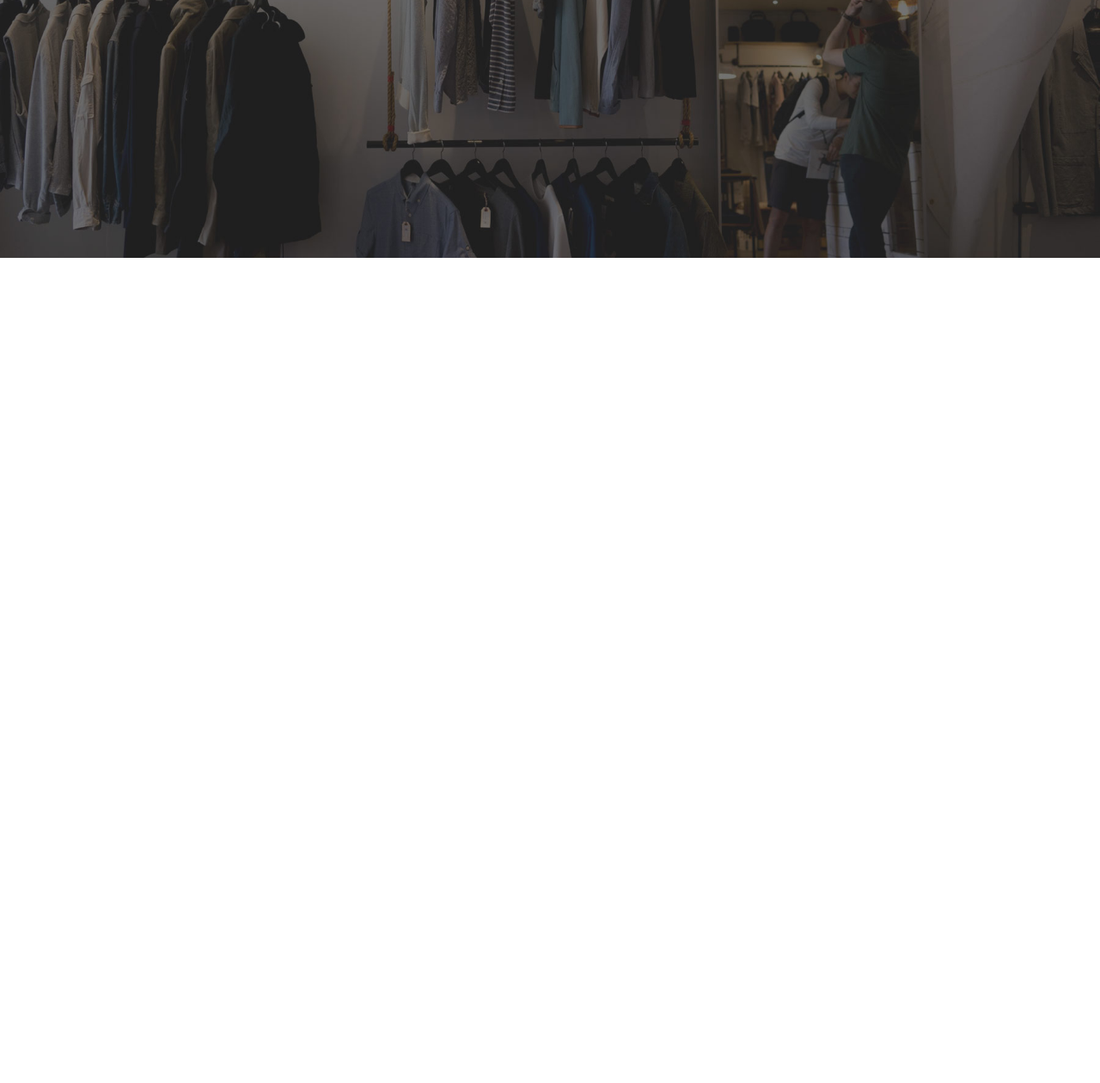
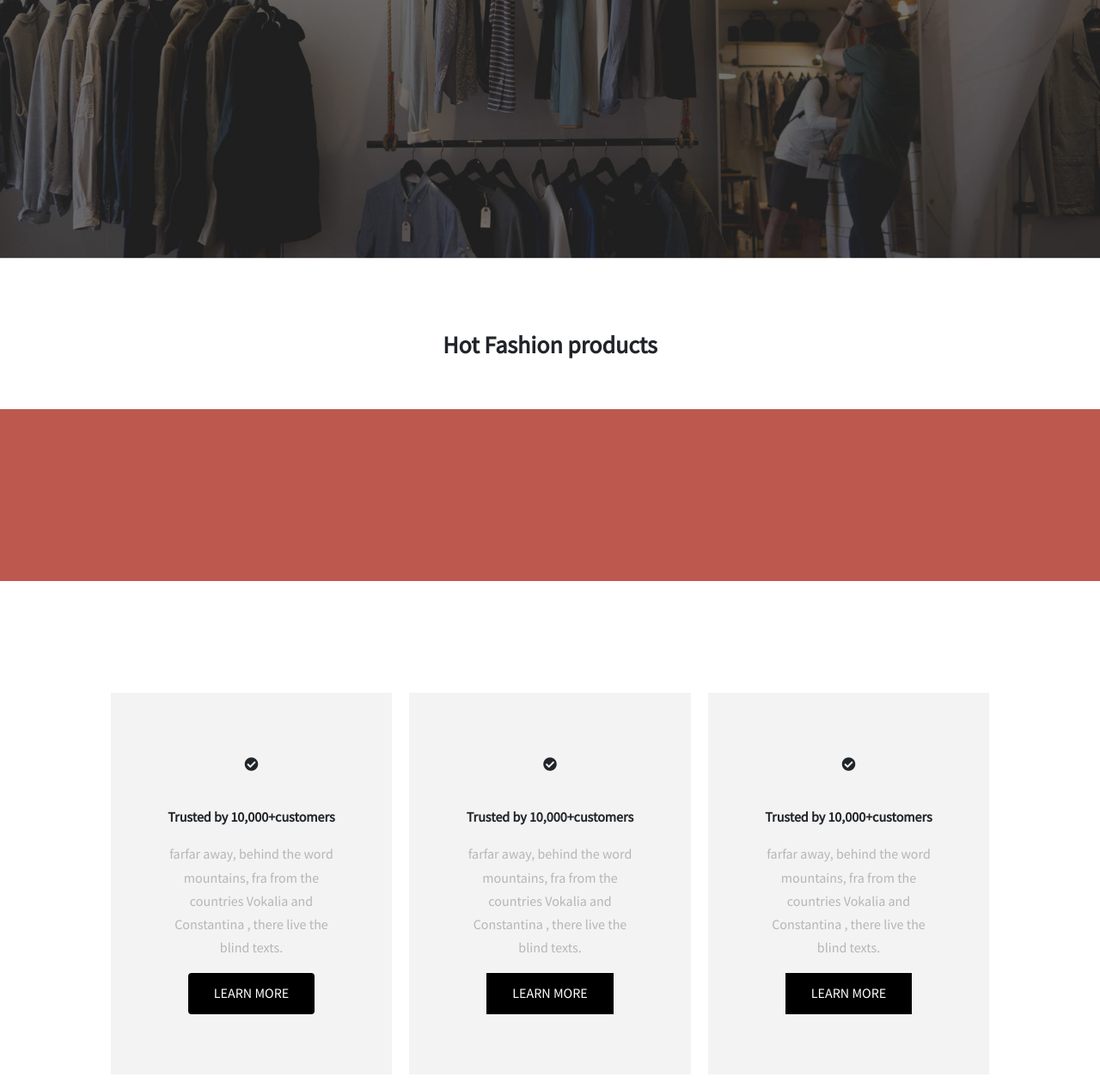
Before and after one commit to Ismaelazd/Projet_Web_Js, a website: page index.html in a window 1280 px wide. Shown: the part 3192-4452 px from the top of the page at 86% size. Before the commit the page ends 3492 px from the top, so only its background shows below. Drawn offline with nearby package versions, Linux system fonts and the light colour scheme.

Commit message:
Debut de la section 7

```diff
--- a/index.html
+++ b/index.html
@@ -185,6 +185,41 @@
 
     </section>
 
+    <section class="section6">
+
+        <h3 class="mt-5" >Hot Fashion products</h3>
+
+        <div class="row">
+
+        </div>
+
+
+    </section>
+
+    <section class="section7">
+        <div class="row">
+            <div class="col-3">
+                <i class="far fa-check-circle"></i>
+                <p>Trusted by 10,000+customers</p>
+                <p>farfar away, behind the word mountains, fra from the countries Vokalia and Constantina , there live the blind texts.</p>
+                <button class="rounded" >Learn More</button>
+            </div>
+            <div class="col-3">
+                <i class="far fa-check-circle"></i>
+                <p>Trusted by 10,000+customers</p>
+                <p>farfar away, behind the word mountains, fra from the countries Vokalia and Constantina , there live the blind texts.</p>
+                <button>Learn More</button>
+            </div>
+            <div class="col-3">
+                <i class="far fa-check-circle"></i>
+                <p>Trusted by 10,000+customers</p>
+                <p>farfar away, behind the word mountains, fra from the countries Vokalia and Constantina , there live the blind texts.</p>
+                <button>Learn More</button>
+            </div>
+        </div>
+
+    </section>
+
 
 
 
--- a/src/sass/style.sass
+++ b/src/sass/style.sass
@@ -34,6 +34,7 @@ body
     .section1
 
         background-color: rgb(243, 243, 243)
+        margin: auto
 
         .sec1
             display: flex
@@ -172,3 +173,46 @@ body
                 border-radius: 25px
                 background-color: rgb(189, 88, 78)
                 padding: 10px 30px
+
+
+    .section6
+        margin-top: 120px
+        h3
+            padding-bottom: 50px
+            text-align: center
+            font-weight: bold
+
+        .row
+            height: 200px
+            background-color: rgb(189, 88, 78)
+
+    .section7
+        margin-top: 120px
+
+        .row
+            text-align: center
+            display: flex
+            justify-content: center
+
+            div
+                background-color: rgb(243, 243, 243)
+                margin: 10px
+                line-height: 1.7
+                padding: 70px 60px
+
+                i
+                    font-weight: bold
+                    padding-bottom: 40px
+
+                p:nth-child(2)
+                    font-weight: bold
+
+                p:nth-child(3)
+                    color: #b6b6b6
+
+                button
+                    border: 0
+                    background-color: black
+                    color: white
+                    text-transform: uppercase
+                    padding: 10px 30px
```
Also changed, not shown: public/css/style.css, 1 other file.
